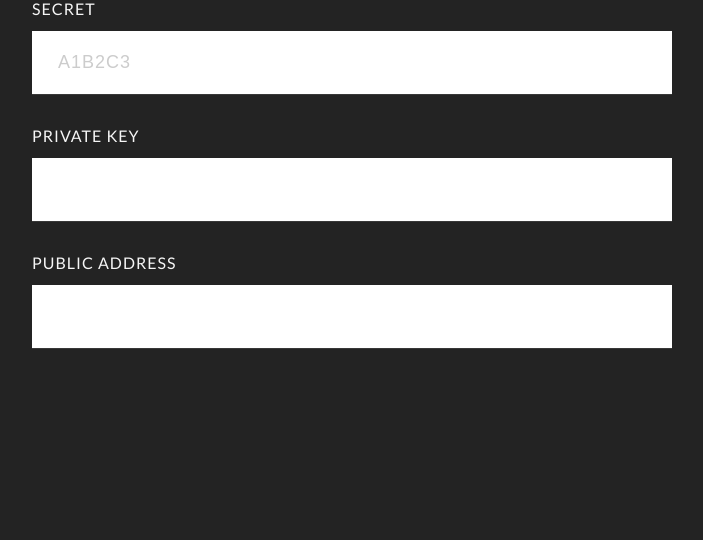
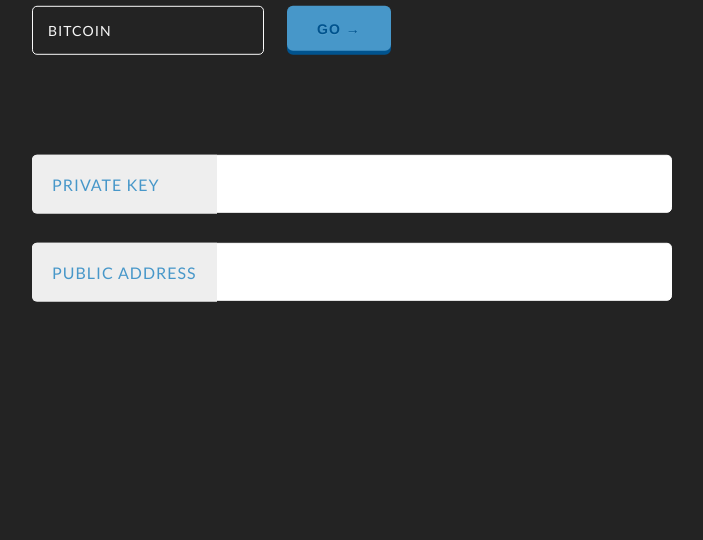
Before and after one commit to arasmussen/sixty-large, a website: page root/index.html in a window 1280 px wide. Shown: the part 260-800 px from the top of the page, without its empty margins (288-991 px from the left). Drawn offline with Linux system fonts and the light colour scheme; a web font is replaced by a local one.

Commit message:
label styles

```diff
--- a/root/css/styles.css
+++ b/root/css/styles.css
@@ -96,9 +96,15 @@
         transform: translate(-50%, -55%);
     }
 
+    #keys {
+        margin: 100px 0 0 0;
+    }
+
     .field {
         margin: 0 0 30px 0;
     }
+
+    .field.secret { display: none; }
 
     .show-selected {
         width: 200px;
@@ -161,23 +167,31 @@
     }
 
     label {
+        position: absolute;
         text-transform: uppercase;
         font-size: 16px;
         letter-spacing: 1px;
-        line-height: 24px;
+        line-height: 59px;
         display: inline-block;
         margin: 0 0 10px 0;
+        background: #eee;
+        z-index: 1;
+        width: 165px;
+        padding: 0 0 0 20px;
+        border-top-left-radius: 5px;
+        border-bottom-left-radius: 5px;
+        color: #4797c9;
     }
 
 
     input[type=text] {
         position: relative;
         margin: 0 auto;
-        padding: 20px 25px;
+        padding: 20px 20px 20px 200px;
         width: 100%;
         border: 1px solid white;
-        border-radius: 0;
-        font-size: 18px;
+        border-radius: 5px;
+        font-size: 14px;
         letter-spacing: 1px;
         color: #999;
         box-sizing:border-box;
@@ -186,7 +200,6 @@
 
     input[type=text]:focus, textarea:focus {
         outline: none;
-        border: 1px solid blue;
     }
 
     ::-webkit-input-placeholder {
--- a/root/index.html
+++ b/root/index.html
@@ -24,7 +24,7 @@
 
         <div class="show-selected">
 
-          <h2>Select a Currency</h2>
+          <h2>Bitcoin</h2>
 
           <ul id="currency-select">
             <li>Bitcoin</li>
@@ -37,10 +37,10 @@
 
         <button id="generate-button" value="">Go &#8594;</button>
 
-
-        <div class="field">
+        <div id="keys">
+          <div class="field secret">
             <label for="secret">Secret</label>
-          <input id="secret" placeholder="A1B2C3" maxlength="64" type="text" readonly />
+            <input id="secret" maxlength="64" type="text" readonly />
           </div>
           <div class="field private">
             <label for="private">Private Key</label>
@@ -50,6 +50,7 @@
             <label for="public">Public Address</label>
             <input id="public" type="text" readonly />
           </div>
+        </div>
       </section>
     </div> <!-- Close wrapper -->
 
```
Lines whose indentation alone changed are shown as unchanged.
